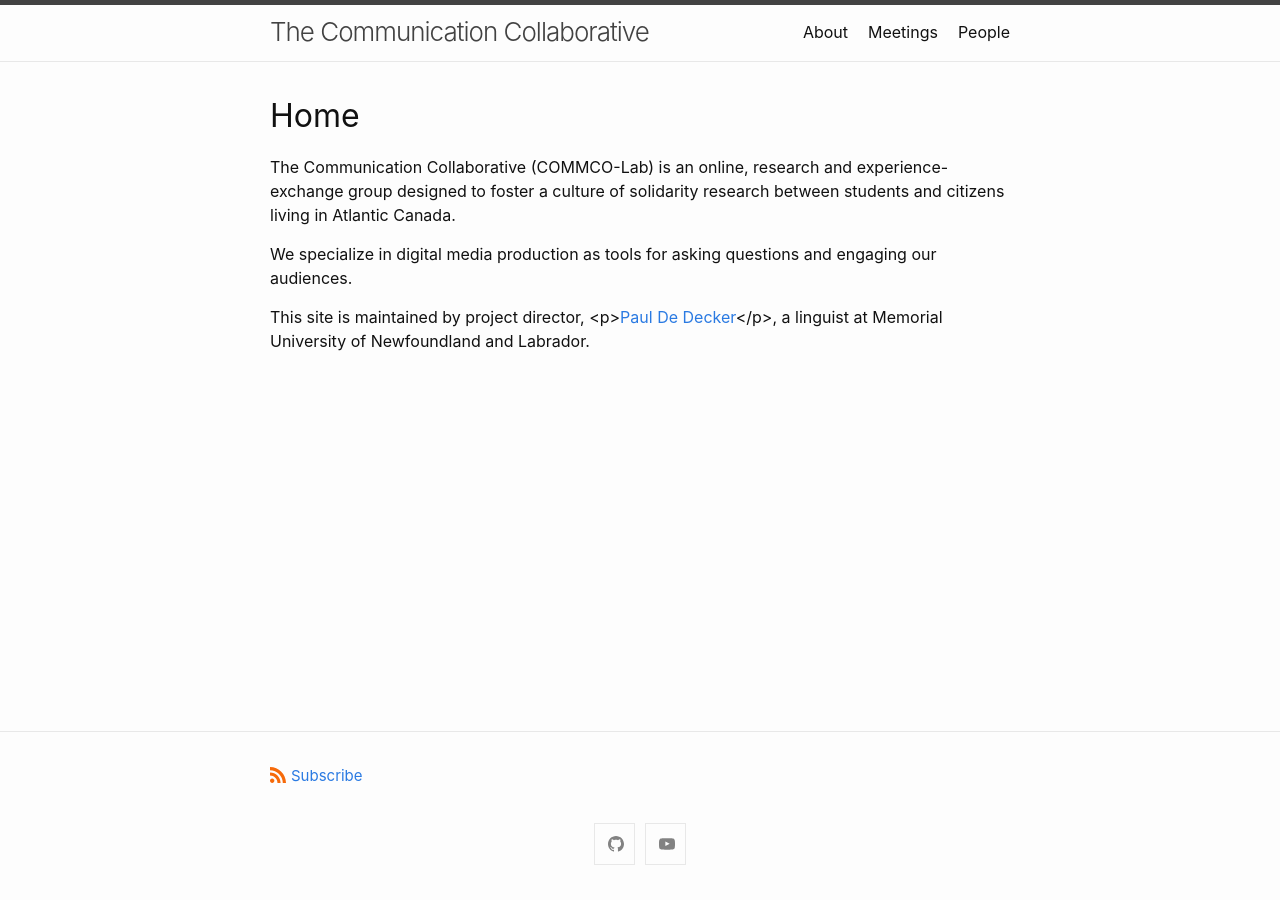
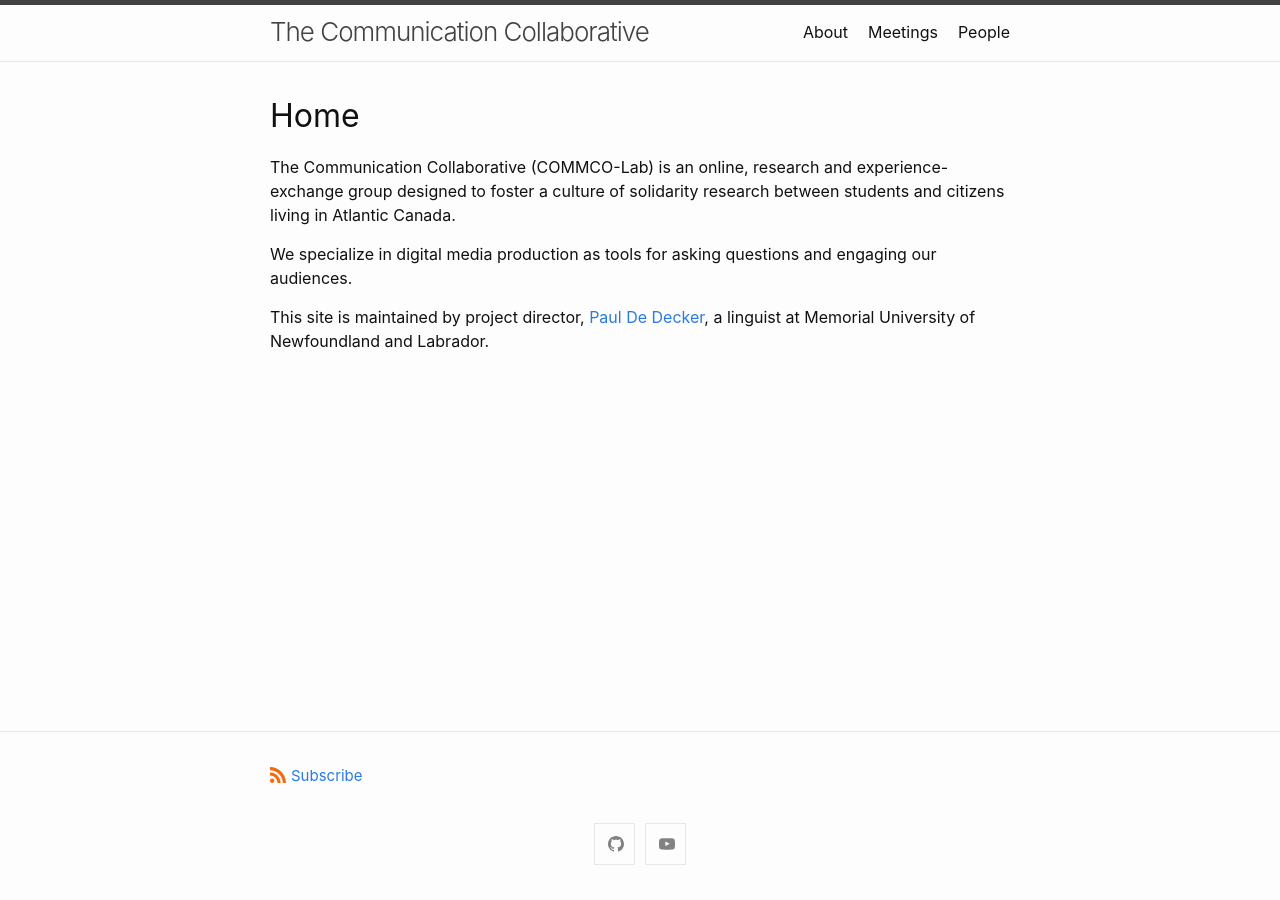
Before and after one commit to pauldedecker/commco-lab, a Jekyll site: the page built from index.md, in a window 1280 px wide. Built offline with Jekyll 4.4.1, drawn with Linux system fonts in a browser that asks for light colours.

```diff
--- a/index.md
+++ b/index.md
@@ -13,4 +13,4 @@ The Communication Collaborative (COMMCO-Lab) is an online, research and experien
 
 We specialize in digital media production as tools for asking questions and engaging our audiences.
 
-This site is maintained by project director, <p><a href="mailto:pauldd@mun.ca">Paul De Decker</a></p>, a linguist at Memorial University of Newfoundland and Labrador.
+This site is maintained by project director, <a href="mailto:pauldd@mun.ca">Paul De Decker</a>, a linguist at Memorial University of Newfoundland and Labrador.
```
